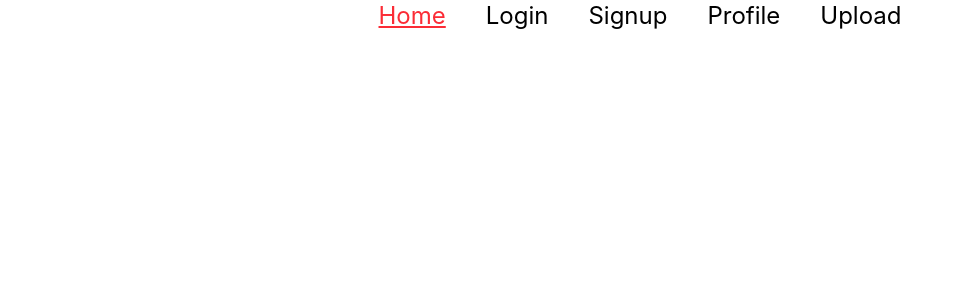
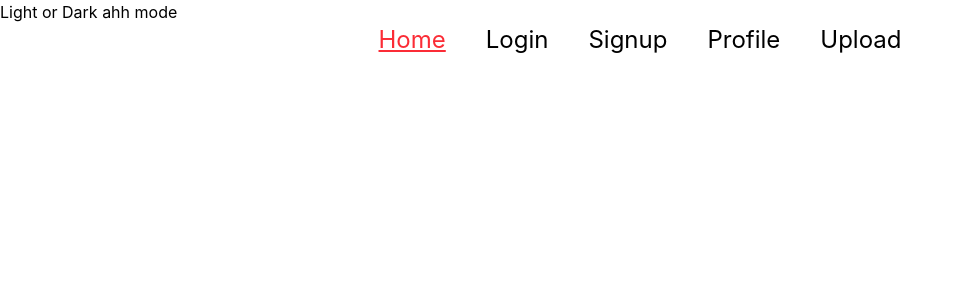
Before and after one commit to matthewrichards234/Discount-Notifications-Front, a React (Vite) app: page / in a window 1280 px wide. Shown: the top 300 px of the page, without its empty margins (0-962 px from the left). Built offline with nearby package versions, Linux system fonts and the light colour scheme.

Commit message:
feat: add dark mode.

```diff
--- a/src/components/App.tsx
+++ b/src/components/App.tsx
@@ -4,18 +4,27 @@ import Login from "./Login";
 import Signup from "./Signup";
 import Profile from "./Profile";
 import UploadForm from "./UploadForm";
+import { DarkModeContext } from "../context/DarkModeContext";
+import { useContext } from "react";
 
 function App() {
+  const { darkMode, toggleDarkMode } = useContext(DarkModeContext);
+  const handleDarkModeToggle = () => {
+    toggleDarkMode();
+  };
   return (
-    <>
+    <div
+      className={`${darkMode ? "bg-black text-white" : "bg-white text-black"} min-h-screen`}
+    >
+      <button onClick={handleDarkModeToggle}>Light or Dark ahh mode</button>
       <Header />
       <Routes>
-        <Route path="/login" element={<Login />}></Route>
-        <Route path="/signup" element={<Signup />}></Route>
-        <Route path="/profile" element={<Profile />}></Route>
-        <Route path="upload" element={<UploadForm />}></Route>
+        <Route path="/login" element={<Login />} />
+        <Route path="/signup" element={<Signup />} />
+        <Route path="/profile" element={<Profile />} />
+        <Route path="/upload" element={<UploadForm />} />
       </Routes>
-    </>
+    </div>
   );
 }
 
--- /dev/null
+++ b/src/context/DarkModeContext.tsx
@@ -0,0 +1,19 @@
+import { createContext, useState } from "react";
+
+const DarkModeContext = createContext();
+
+function DarkModeProvider(props) {
+  const [darkMode, setDarkMode] = useState(false);
+  const toggleDarkMode = () => {
+    setDarkMode(!darkMode);
+  };
+  return (
+    <div>
+      <DarkModeContext.Provider value={{ darkMode, toggleDarkMode }}>
+        {props.children}
+      </DarkModeContext.Provider>
+    </div>
+  );
+}
+
+export { DarkModeContext, DarkModeProvider };
--- a/src/main.tsx
+++ b/src/main.tsx
@@ -3,11 +3,14 @@ import { createRoot } from "react-dom/client";
 import { BrowserRouter } from "react-router";
 import "./index.css";
 import App from "./components/App.tsx";
+import { DarkModeProvider } from "./context/DarkModeContext.tsx";
 
 createRoot(document.getElementById("root")!).render(
   <StrictMode>
     <BrowserRouter>
-      <App />
+      <DarkModeProvider>
+        <App />
+      </DarkModeProvider>
     </BrowserRouter>
   </StrictMode>,
 );
```
